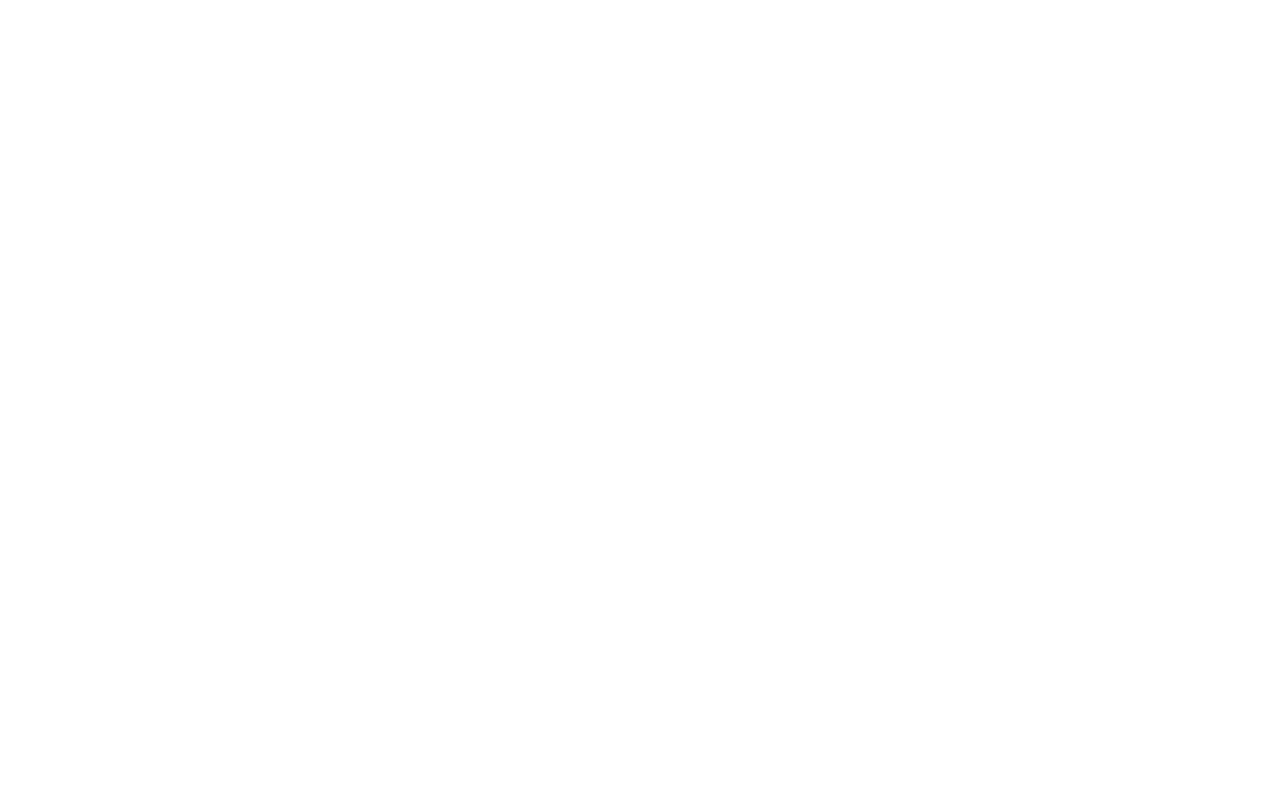
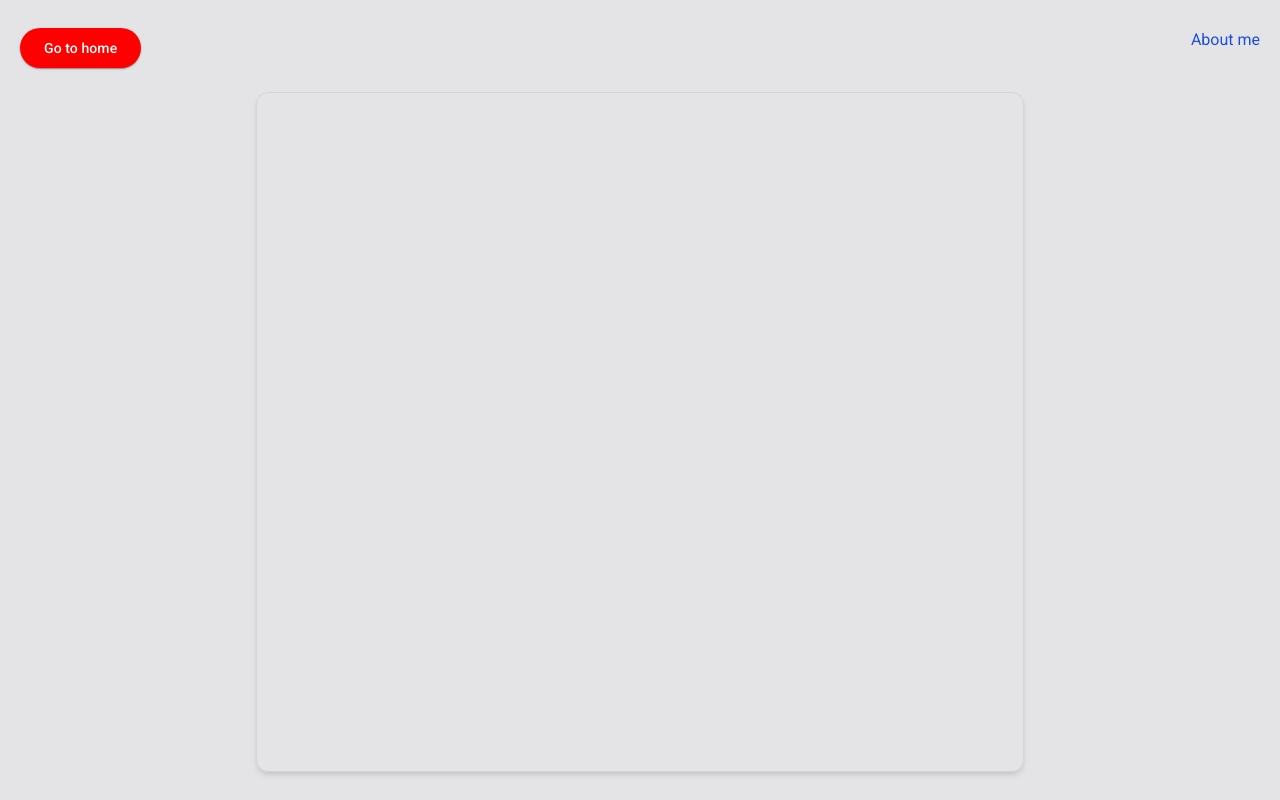
Before and after one commit to AyushHappy/Portfolio, an Angular app: page /resume in a window 1280 px wide. Before the commit this address led to /. Built offline with nearby package versions, Linux system fonts and the light colour scheme.

Commit message:
Added Resume Component

```diff
--- a/src/app/app.routes.ts
+++ b/src/app/app.routes.ts
@@ -4,6 +4,7 @@
 import { MainBodyComponent } from './main-screens/main-body/main-body.component';
 import { DashboardComponent } from './dashboard/dashboard.component';
 import { ProjectDisplayComponent } from './project-display/project-display.component';
+import { ResumeComponent } from './resume/resume.component';
 
 export const routes: Routes = [
     {
@@ -16,6 +17,10 @@
     {
         path:'home',
         component:ShowcaseComponent,
+    },
+    {
+        path:'resume',
+        component:ResumeComponent,
     },
     {
         path:'projects',
--- a/src/app/main-screens/showcase/showcase.component.html
+++ b/src/app/main-screens/showcase/showcase.component.html
@@ -10,7 +10,7 @@
     <div class="w-full flex flex-row justify-center items-center">
       <div
         class="p-6 w-72 h-40 bg-white rounded-xl shadow-lg transition duration-300 transform hover:scale-105 hover:shadow-2xl hover:outline hover:outline-2 hover:outline-indigo-500 cursor-pointer"
-        role="button">
+        role="button" (click)="onClick('resume')">
         <h3 class="font-semibold text-xl mb-2">Resume</h3>
         <p class="text-gray-700">My resume containing</p>
         <p class="text-gray-700">skills,experience,education,projects</p>
--- /dev/null
+++ b/src/app/resume/resume.component.html
@@ -0,0 +1,21 @@
+<div class="w-full min-h-screen h-full flex flex-col top-0 justify-center bg-zinc-200">
+
+    <div class="w-full h-[8%] flex flex-row justify-between px-5" >
+        <button mat-raised-button class=" w-fit h-fit" style="background-color: red; color: white;" (click)="onClickGoTo('home')" >
+            Go to home
+        </button>
+        <a class="text-blue-700 cursor-pointer" (click)="onClickGoTo('about-me')" >
+            About me
+        </a>
+    </div>
+
+  <div class="w-full h-[85%] flex items-center justify-center">
+    <iframe
+      src="assets/Ayush_resume.pdf"
+      width="60%"
+      height="100%"
+      class="rounded-xl shadow-md border border-gray-300">
+    </iframe>
+  </div>
+
+</div>
--- /dev/null
+++ b/src/app/resume/resume.component.ts
@@ -0,0 +1,18 @@
+import { Component } from '@angular/core';
+import { MatButtonModule } from '@angular/material/button'
+import { Router, RouterLink } from '@angular/router';
+
+@Component({
+  selector: 'app-resume',
+  imports: [MatButtonModule,],
+  templateUrl: './resume.component.html',
+  styleUrl: './resume.component.css'
+})
+export class ResumeComponent {
+  constructor(private router:Router){
+  }
+
+  onClickGoTo(link:string){
+    this.router.navigate([link]);
+  }
+}
```
Also changed, not shown: src/app/resume/resume.component.css (added), 1 other file (tests, documents, lock files or other folders).
